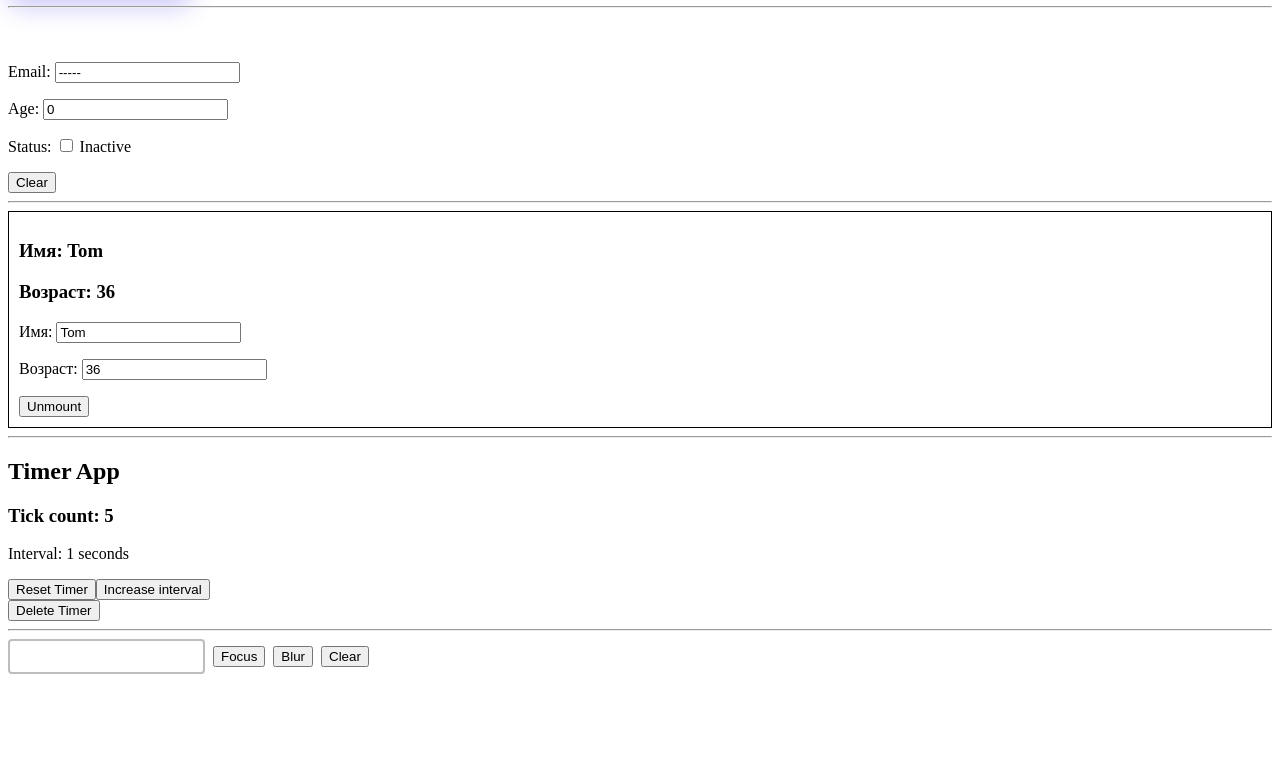
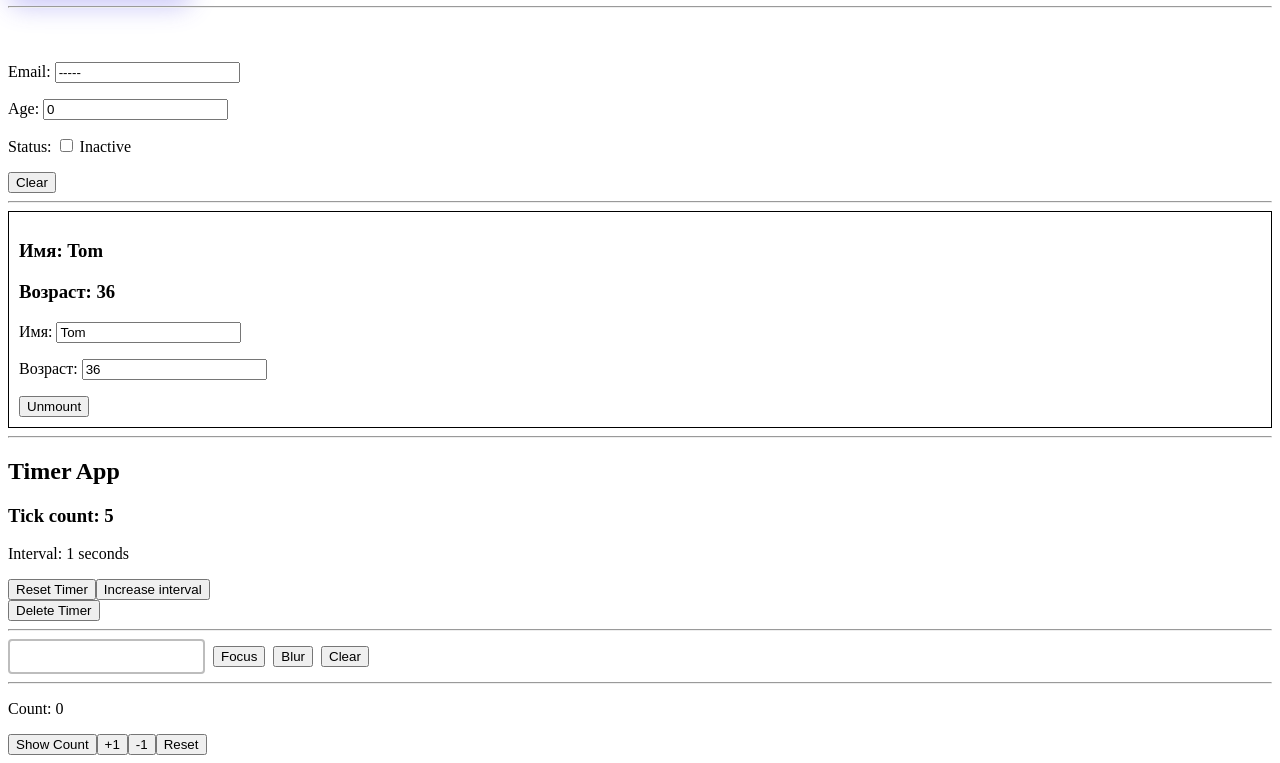
Before and after one commit to VadimContentHunter/tech-lab, a React app in the folder containers/react/project/: page / in a window 1280 px wide. Shown: the part 449-1212 px from the top of the page. Before the commit the page ends 1131 px from the top, so only its background shows below. Built offline with nearby package versions, Linux system fonts and the light colour scheme.

Commit message:
feat(RefCounter): Add RefCounter component with increment, decrement, and reset functionality

```diff
--- /dev/null
+++ b/containers/react/project/app/src/RefCounter.tsx
@@ -0,0 +1,37 @@
+import { useRef, useState } from 'react';
+
+function RefCounter() {
+    const countRef = useRef(0);
+    const [, forceRender] = useState(0);
+
+    function increment() {
+        console.log('Было: ' + countRef.current);
+        countRef.current += 1;
+        console.log('Текущее значение: ' + countRef.current);
+    }
+
+    function decrement() {
+        console.log('Было: ' + countRef.current);
+        countRef.current -= 1;
+        console.log('Текущее значение: ' + countRef.current);
+    }
+
+    function reset() {
+        countRef.current = 0;
+        console.log('Текущее значение: ' + countRef.current);
+    }
+
+    return (
+        <div>
+            <p>Count: {countRef.current}</p>
+            <div>
+                <button onClick={() => forceRender((render) => render + 1)}>Show Count</button>
+                <button onClick={increment}>+1</button>
+                <button onClick={decrement}>-1</button>
+                <button onClick={reset}>Reset</button>
+            </div>
+        </div>
+    );
+}
+
+export default RefCounter;
--- a/containers/react/project/app/src/main.tsx
+++ b/containers/react/project/app/src/main.tsx
@@ -8,6 +8,7 @@ import UserCardClass from './UserCardClass';
 import EffectDemo from './EffectDemo';
 import Timer from './Timer';
 import CastInput from './CastInput';
+import RefCounter from './RefCounter';
 
 const rootElement = document.getElementById('root');
 
@@ -30,5 +31,7 @@ createRoot(rootElement).render(
         <Timer />
         <hr />
         <CastInput />
+        <hr />
+        <RefCounter />
     </StrictMode>
 );
```
